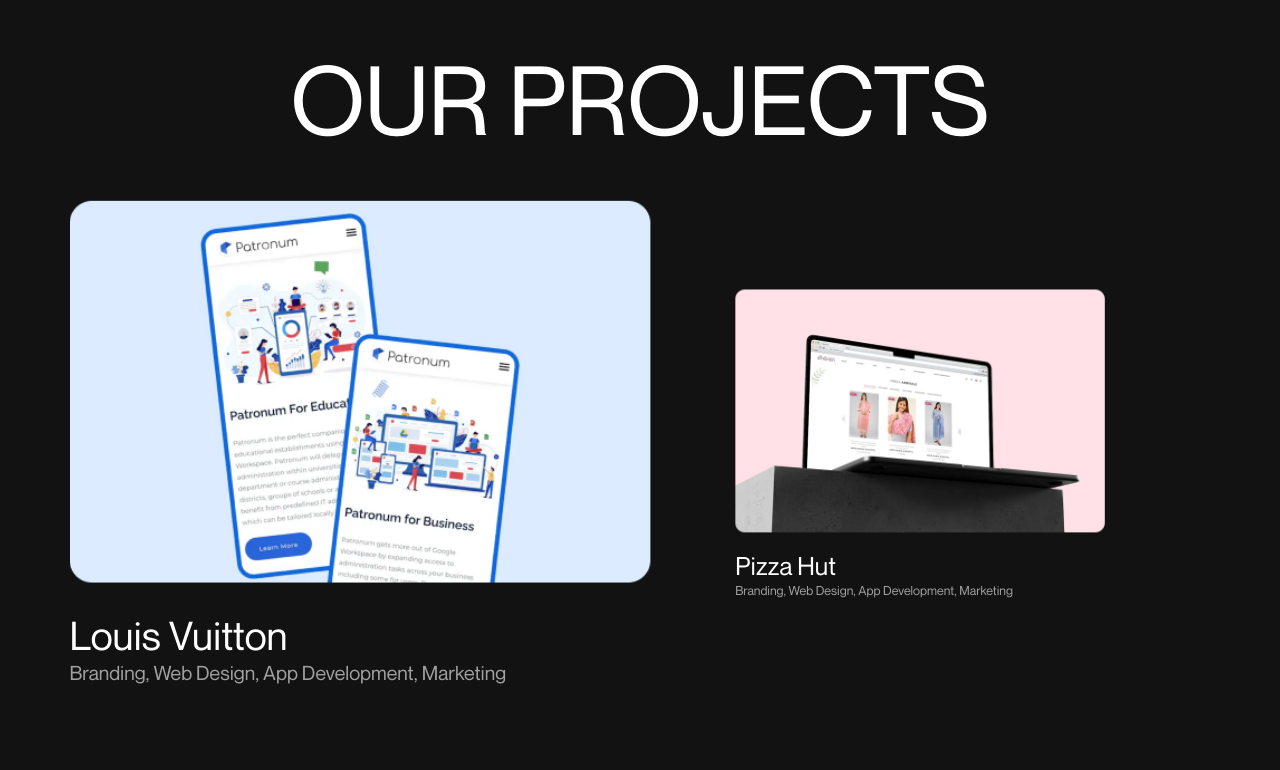
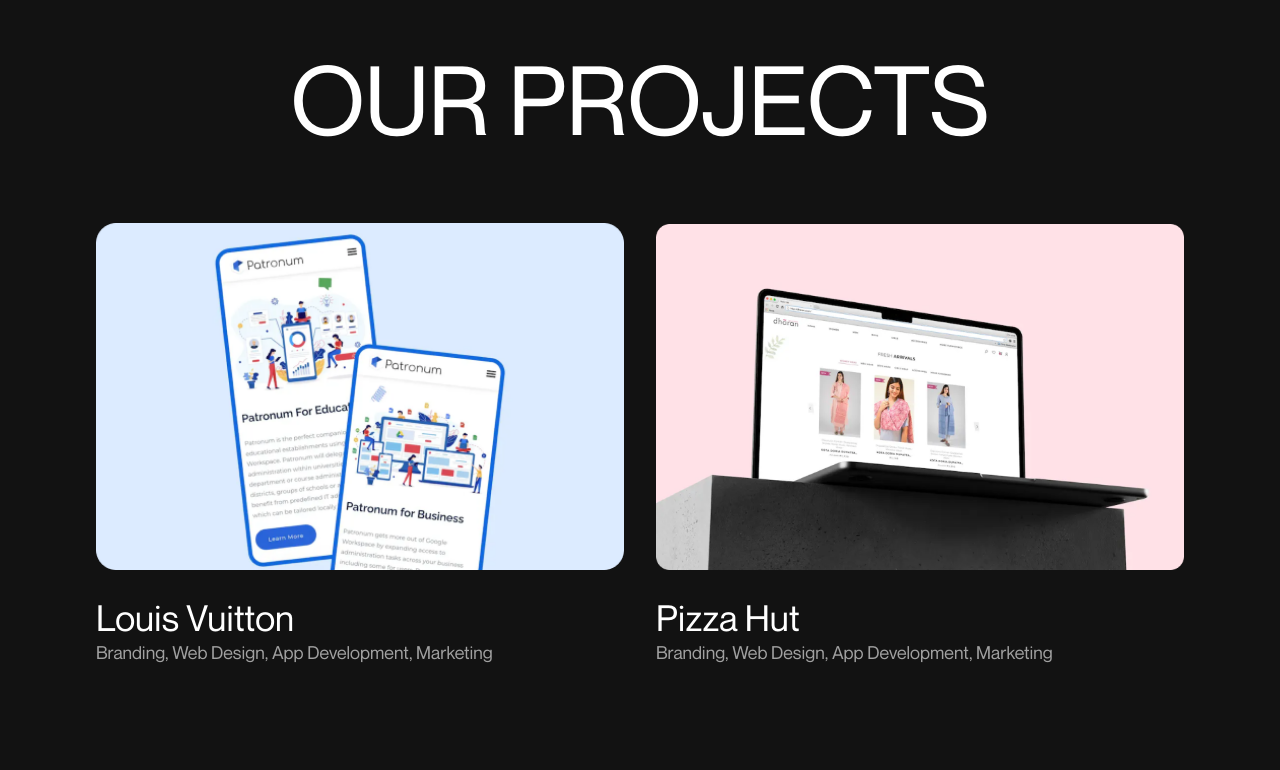
Before and after one commit to procube-cx/procube, a React (Create React App) app: page / in a window 1280 px wide. Shown: the part 6260-7030 px from the top of the page. Built offline with nearby package versions, Linux system fonts and the light colour scheme.

Commit message:
ease changed

```diff
--- a/src/component/hero/Landing10.js
+++ b/src/component/hero/Landing10.js
@@ -1,4 +1,4 @@
-import React, { useState } from 'react';
+import React, { useState, useEffect } from 'react';
 import { motion } from 'framer-motion';
 import arrowIcon from '../../assets/images/exploreMore.png';
 import image1 from '../../assets/images/project-image/image1.png';
@@ -31,54 +31,55 @@ const data = [
 
 const Landing10 = () => {
   const [expandedIndex, setExpandedIndex] = useState(-1);
-  const [even, setEven] = useState(false);
+  const [cardScales, setCardScales] = useState(Array(data.length).fill(1));
   const isMobile = window.innerWidth < 768;
 
+  useEffect(() => {
+    const handleMouseMove = (event) => {
+      const newCardScales = data.map((_, index) => {
+        const card = document.getElementById(`card-${index}`);
+        if (!card) return cardScales[index];
+        const rect = card.getBoundingClientRect();
+        const thresholdDistance = rect.width * 5;
+        if (index % 2 !== 0) {
+          const centerX = rect.right;
+          const centerY = rect.top;
+          const distanceX = 1-(event.clientX - centerX);
+          const distanceY = event.clientY - centerY;
+          if (distanceX < thresholdDistance && distanceY < rect.height && distanceY > 0) {
+            return Math.max(0.7, 0.8 - ((2.8 * distanceX - thresholdDistance)/100) / 100);
+          }
+          else {
+            return cardScales[index];
+          }
+        } else {
+          const centerX = rect.left;
+          const centerY = rect.top ;
+          const distanceX = event.clientX - centerX;
+          const distanceY = event.clientY - centerY
+          if (distanceX < thresholdDistance && distanceY < rect.height && distanceY > 0) {
+            return Math.max(0.7, 0.8 - ((2.8 * distanceX - thresholdDistance)/100) / 100);
+          }
+          else {
+            return cardScales[index];
+          }
+        }
+      });
+      setCardScales(newCardScales);
+    };
 
-  const cardVariants = isMobile
-  ? {
-      expanded: {
-        scale: 1,
-        transition: {
-          layout: true,
-        },
-      },
-      contracted: {
-        scale: 1,
-        transition: {
-          layout: true,
-        },
-      },
-    }
-  : {
-      expanded: {
-        scale: 1.1,
-        transition: {
-          layout: true,
-        },
-      },
-      contracted: {
-        scale: 0.7,
-        transition: {
-          layout: true,
-        },
-      },
-      none: {
-        scale: 1,
-        transition: {
-          layout: true,
-        },
-      },
+    document.addEventListener('mousemove', handleMouseMove);
+
+    return () => {
+      document.removeEventListener('mousemove', handleMouseMove);
     };
+  }, [cardScales, data]);
+
+
 
 
   const handleCardClick = (index) => {
-      setExpandedIndex(index)
-      if(index % 2 === 0){
-        setEven(true)
-      } else {
-        setEven(false)
-      }
+    setExpandedIndex(index);
   };
 
   return (
@@ -88,14 +89,11 @@ const Landing10 = () => {
         {data.map((item, index) => (
           <motion.div
             key={index}
-            className='col-span-2 md:col-span-1 flex flex-col justify-center py-5 md:py-16 cursor-pointer '
-            variants={cardVariants}
-            initial={((index % 4 === 0) || ((index + 1) % 4 === 0)) ? "expanded" : "contracted"}
-            animate={
-               (even ? (expandedIndex +1 === index && "contracted") : (expandedIndex -1 === index && "contracted")) || (expandedIndex === index && "expanded")
-            }
-                        onMouseEnter={() => handleCardClick(index)}
-            >
+            id={`card-${index}`}
+            className='col-span-2 md:col-span-1 flex flex-col justify-center py-5 md:py-16 cursor-pointer'
+            style={{ scale: cardScales[index] }}
+            onClick={() => handleCardClick(index)}
+          >
             <img src={item.icon} alt={item.name} className='w-full mb-7' />
             <p className='text-xl font-normal md:text-4xl'>{item.name}</p>
             <p className='text-xs font-normal md:text-lg opacity-60'>{item.desc}</p>
```
